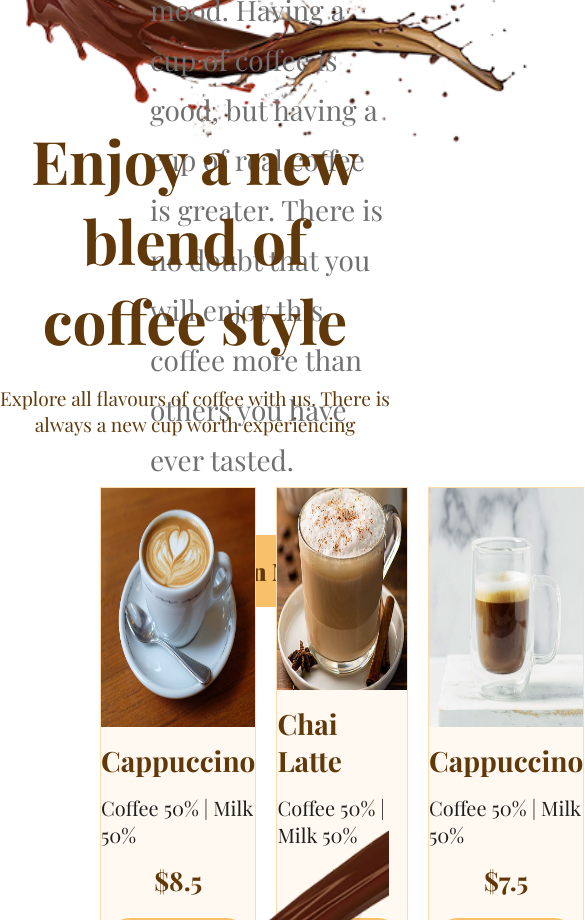
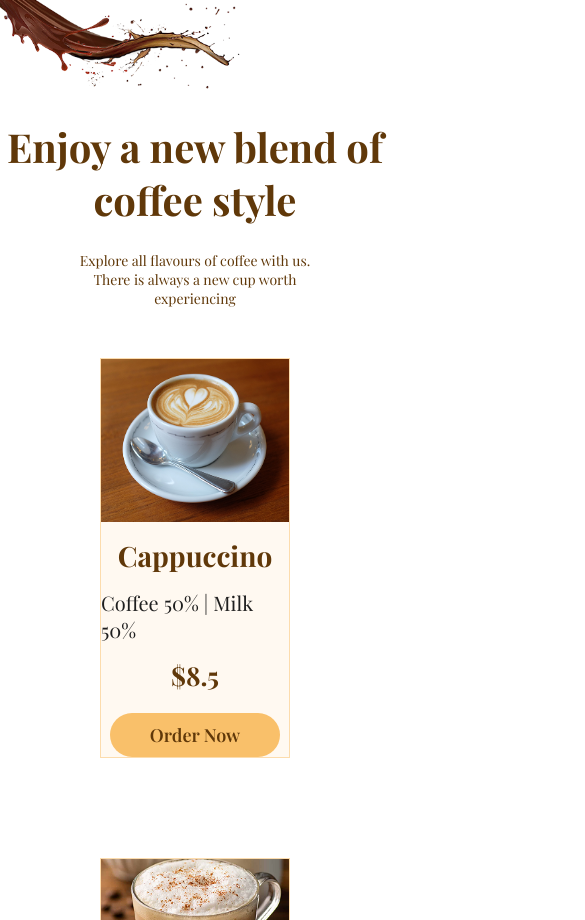
Before and after one commit to Poovarasi48/coffee-website-beanscene, a React (Vite) app in the folder vite-project/: page / in a window 390 px wide. Shown: the part 1780-2700 px from the top of the page, 585 px wide, since content can reach past the window. Built offline with nearby package versions, Linux system fonts and the light colour scheme; a web font is replaced by a local one.

Commit message:
section 2 and 3 media queries

```diff
--- a/vite-project/src/Navigation.css
+++ b/vite-project/src/Navigation.css
@@ -88,6 +88,7 @@
 
 /* ── Mobile (≤768px) ── */
 @media (max-width: 768px) {
+
     .container1 {
         flex-direction: column;
         align-items: center;
--- a/vite-project/src/Section2.css
+++ b/vite-project/src/Section2.css
@@ -1,6 +1,6 @@
 @import url('https://fonts.googleapis.com/css2?family=Clicker+Script&family=Playfair+Display:ital,wght@0,400..900;1,400..900&display=swap');
 
-*{
+* {
     margin: 0;
     padding: 0;
     box-sizing: border-box;
@@ -18,27 +18,31 @@
 
 }
 
-.column-wrapper{
+.column-wrapper {
     display: grid;
     grid-template-columns: 1.5fr 1fr;
     column-gap: 50px;
     position: relative;
 }
-.sub-title-column1{
+
+.sub-title-column1 {
     padding: 150px;
 }
+
 .sub-title {
     font-size: 60px;
     margin-bottom: 25px;
     color: var(--primary-color2);
 
 }
-.sub-title1-description{
+
+.sub-title1-description {
     font-size: 28px;
     line-height: 50px;
-    color:#707070;
+    color: #707070;
 }
-.learn-more-btn{
+
+.learn-more-btn {
     margin-top: 50px;
     padding: 20px 50px;
     background-color: var(--acent-color);
@@ -49,10 +53,73 @@
     border-radius: 50px;
 
 }
-.coffe-bean-cup-img{
+
+.coffe-bean-cup-img {
     position: absolute;
     top: 50px;
     width: 650px;
     height: 650px;
     object-fit: cover;
 }
+
+
+@media (max-width: 768px) {
+    body {
+        width: 100%;
+        height: 100%;
+    }
+
+    .description-container {
+        display: flex;
+        flex-direction: column;
+        height: 900px;
+    }
+
+    .column-wrapper {
+        display: flex;
+        flex-direction: column;
+        position: relative;
+        padding: 50px;
+    }
+
+    .sub-title-column1 {
+        padding: 0;
+    }
+
+    .sub-title {
+        font-size: 40px;
+        text-align: center;
+        margin-bottom: 25px;
+        color: var(--primary-color2);
+
+    }
+
+    .sub-title1-description {
+        margin-top: 300px;
+        font-size: 14px;
+        text-align: center;
+        line-height:28px;
+        color: #707070;
+    }
+
+    .learn-more-btn {
+        margin-top: 30px;
+        padding: 15px 30px;
+        background-color: var(--acent-color);
+        width: 100%;
+        border: none;
+        color: #603809;
+        font-weight: 1000;
+        font-size: 1rem;
+        border-radius: 50px;
+
+    }
+
+    .coffe-bean-cup-img {
+        top: 180px;
+        width: 350px;
+        height: 250px;
+        object-fit: cover;
+
+    }
+}
--- a/vite-project/src/Section3.css
+++ b/vite-project/src/Section3.css
@@ -1,31 +1,35 @@
 :root {
   --primary-color: rgb(249, 192, 106);
-  --primary-font-color : rgb(96, 56, 9);
-  --secondary-font-color : rgb(112, 112, 112);
-  --item-content-font-color : rgb(30, 30, 30);
-  --border-fill-color : rgb(255, 249, 241);
+  --primary-font-color: rgb(96, 56, 9);
+  --secondary-font-color: rgb(112, 112, 112);
+  --item-content-font-color: rgb(30, 30, 30);
+  --border-fill-color: rgb(255, 249, 241);
 }
-.section3-container{
+
+.section3-container {
   display: flex;
   flex-direction: column;
   height: 800px;
   position: relative;
 
 }
-.description3{
+
+.description3 {
   color: var(--font-color);
   font-size: 1.2rem;
   text-align: center;
 
 }
-.items-container{
+
+.items-container {
   display: grid;
-  grid-template-columns: repeat(4 ,2fr);
+  grid-template-columns: repeat(4, 2fr);
   padding: 50px 100px;
   width: 100%;
   column-gap: 20px;
 }
-.items{
+
+.items {
   display: flex;
   flex-direction: column;
   justify-content: center;
@@ -34,28 +38,33 @@
   background-color: var(--border-fill-color);
   border: 1px solid rgb(249, 192, 106, 0.50);
 }
-.item-img{
+
+.item-img {
   width: 100%;
   height: 100%;
 }
-.item-name{
+
+.item-name {
   margin-top: 15px;
   color: var(--primary-font-color);
   font-size: 28px;
   font-weight: 700;
 }
-.item-content{
+
+.item-content {
   margin-top: 15px;
   font-size: 20px;
   color: var(--item-content-font-color);
 }
-.item-price{
+
+.item-price {
   margin-top: 15px;
   font-size: 26px;
   color: var(--primary-font-color);
   font-weight: 700;
 }
-.order-btn{
+
+.order-btn {
   margin-top: 20px;
   padding: 10px 40px;
   background-color: var(--primary-color);
@@ -66,17 +75,111 @@
   font-weight: 600;
 
 }
-.order-btn:hover{
+
+.order-btn:hover {
   box-shadow: 0px 1px 1px 1px rgba(96, 55, 9, 0.326);
   transition: all linear 0.5s ease-in-out;
 }
-.order-btn:active{
+
+.order-btn:active {
   opacity: 0.8;
   transition: all linear 0.2s ease;
 }
-.coffee-blast-left-design{
+
+.coffee-blast-left-design {
   width: 550px;
   position: absolute;
   top: -350px;
   z-index: -1;
 }
+
+@media (max-width: 780px) {
+  .section3-container {
+    display: flex;
+    flex-direction: column;
+    height: auto;
+    position: relative;
+
+  }
+
+  .description3 {
+    color: var(--font-color);
+    font-size: 14px;
+    text-align: center;
+    margin-left: 60px;
+    margin-right: 60px;
+
+  }
+
+  .items-container {
+    display: flex;
+    flex-direction: column;
+    width: 100%;
+    gap: 100px;
+  }
+
+  .items {
+    display: flex;
+    flex-direction: column;
+    justify-content: center;
+    align-items: center;
+    height: 400px;
+    background-color: var(--border-fill-color);
+    border: 1px solid rgb(249, 192, 106, 0.50);
+  }
+
+  .item-img {
+    width: 100%;
+    height: 100%;
+  }
+
+  .item-name {
+    margin-top: 15px;
+    color: var(--primary-font-color);
+    font-size: 28px;
+    font-weight: 700;
+  }
+
+  .item-content {
+    margin-top: 15px;
+    font-size: 20px;
+    color: var(--item-content-font-color);
+  }
+
+  .item-price {
+    margin-top: 15px;
+    font-size: 26px;
+    color: var(--primary-font-color);
+    font-weight: 700;
+  }
+
+  .order-btn {
+    margin-top: 20px;
+    padding: 10px 40px;
+    background-color: var(--primary-color);
+    border: none;
+    color: var(--primary-font-color);
+    font-size: 18px;
+    border-radius: 30px;
+    font-weight: 600;
+
+  }
+
+  .order-btn:hover {
+    box-shadow: 0px 1px 1px 1px rgba(96, 55, 9, 0.326);
+    transition: all linear 0.5s ease-in-out;
+  }
+
+  .order-btn:active {
+    opacity: 0.8;
+    transition: all linear 0.2s ease;
+  }
+
+  .coffee-blast-left-design {
+    width: 250px;
+    position: absolute;
+    top: -200px;
+    z-index: -1;
+  }
+
+}
```
Lines whose indentation alone changed are shown as unchanged.
